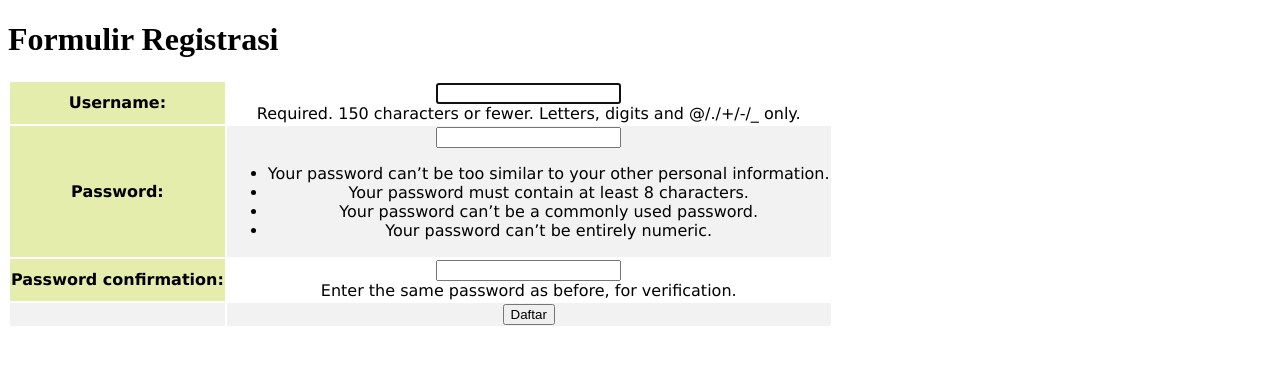
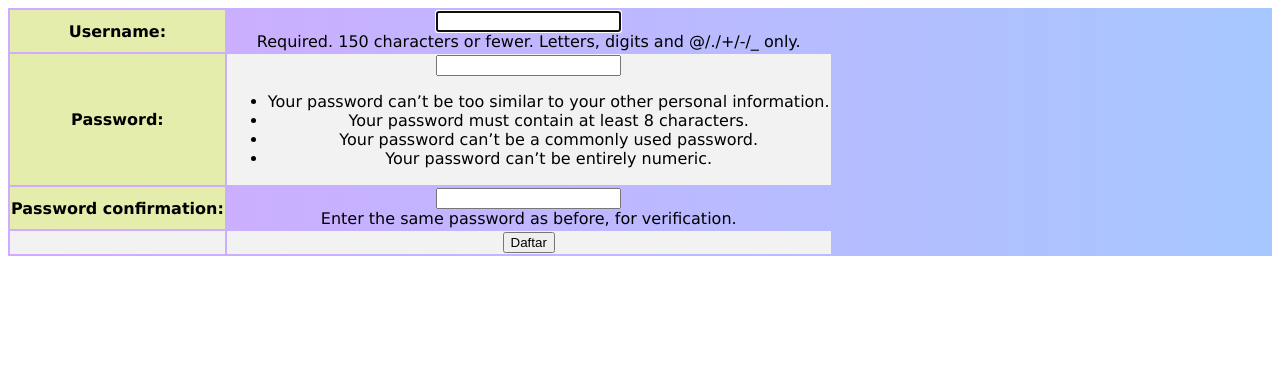
Before and after one commit to garbitz/tugas3_pbp, a Django app: page /todolist/register/ in a window 1280 px wide. Shown: the top 365 px of the page. Run offline with Django 4.2, Linux system fonts and the light colour scheme.

Commit message:
Update register.html

```diff
--- a/todolist/templates/register.html
+++ b/todolist/templates/register.html
@@ -5,10 +5,26 @@
 {% endblock meta %}
 
 {% block content %}
+<style>
+    .gradient-custom {
+        /* W3C, IE 10+/ Edge, Firefox 16+, Chrome 26+, Opera 12+, Safari 7+ */
+        background: linear-gradient(to right, rgb(211, 170, 255), rgb(166, 199, 255))
+    }
+</style>
 
-<div class = "login">
+<div class = "register">
 
-    <h1>Formulir Registrasi</h1>
+
+    <form method="POST" action="">
+        {% csrf_token %}
+        <section class="vh-100 gradient-custom">
+            <div class="container py-5 h-100">
+              <div class="row d-flex justify-content-center align-items-center h-100">
+                <div class="col-12 col-md-8 col-lg-6 col-xl-5">
+                  <div class="card bg-dark text-white" style="border-radius: 1rem;">
+                    <div class="card-body p-5 text-center">
+
+                      <div class="mb-md-5 mt-md-4 pb-5 bg-light text-dark rounded">
 
                         <form method="POST" >
                             {% csrf_token %}
@@ -30,5 +46,15 @@
                         {% endif %}
 
                     </div>
+                  </div>
+                </div>
+              </div>
+            </div>
+          </section>
+
+    </div>
+    </form>
+
+</div>
 
 {% endblock content %}
```
Lines whose indentation alone changed are shown as unchanged.
